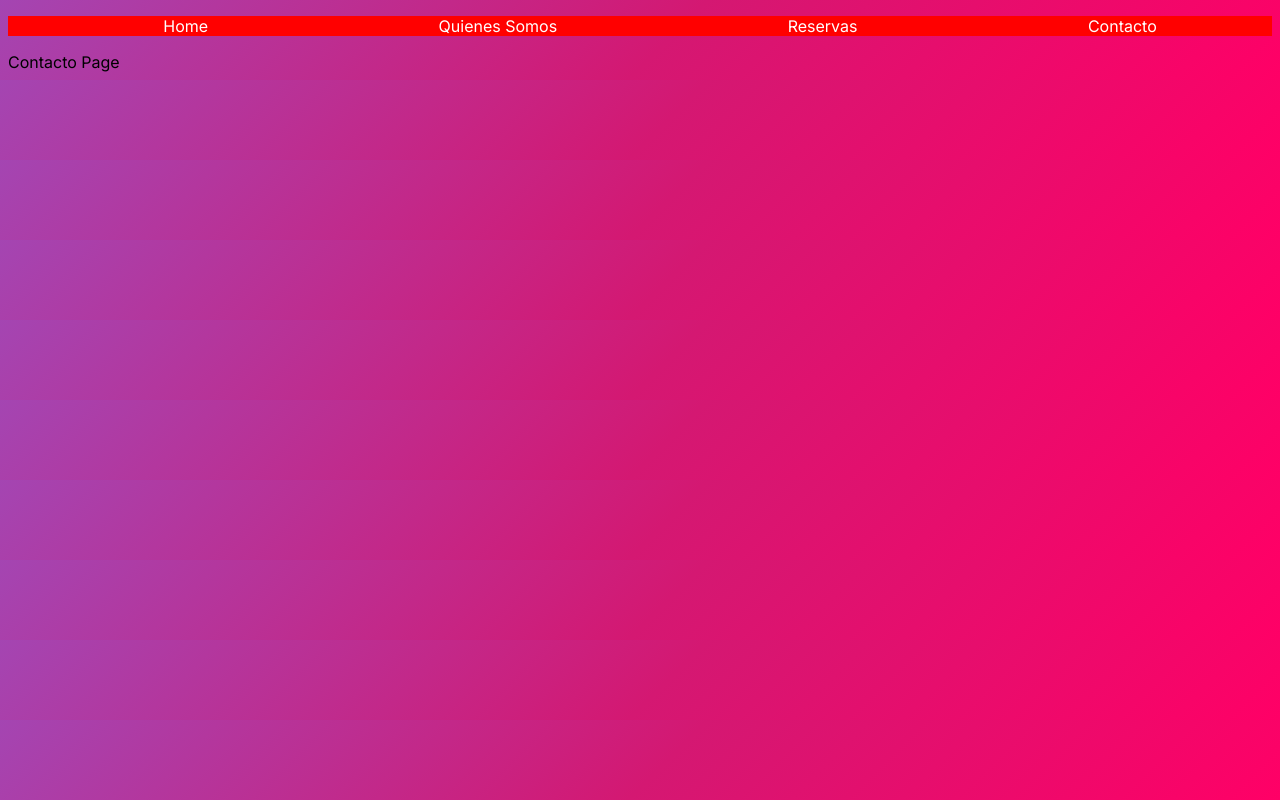
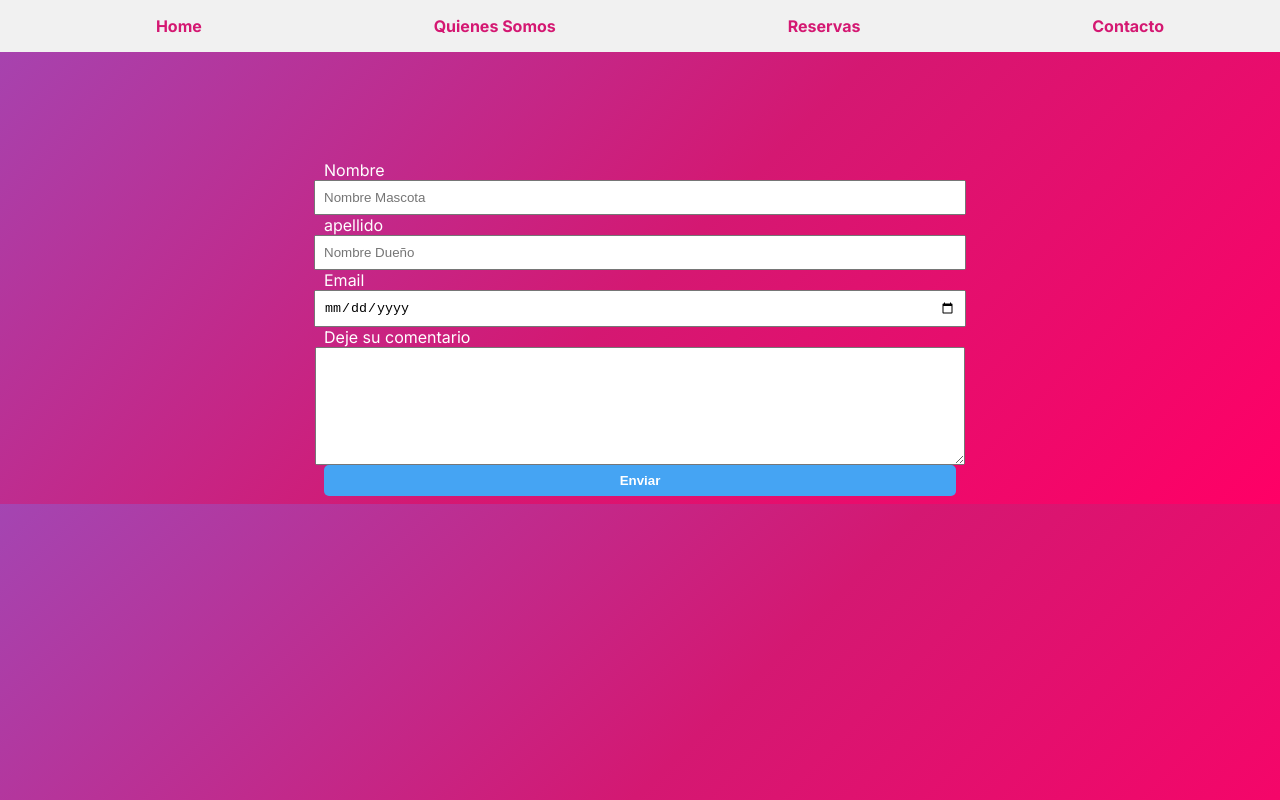
Before and after one commit to Tinchoraber/TP6-EFSI, a Next.js app: page /contacto in a window 1280 px wide. Built offline with nearby package versions, Linux system fonts and the light colour scheme.

Commit message:
Seguimos agregando estilos y terminamos reservas y empezamos contacto

```diff
--- a/app/components/Cita/Cita.module.css
+++ b/app/components/Cita/Cita.module.css
@@ -5,7 +5,7 @@
     color: black;
     margin-bottom: 20px;
     border-radius: 0;
-    width: 35vw;
+    width: 30vw;
 }
 .cita:first-of-type {
     border-top-left-radius: 1rem;
@@ -29,8 +29,9 @@
     justify-content: center;
 }
 
+
 .button{
-    width: 30%;
+    width: 100%;
     padding: .5rem;
     background-color: rgb(243, 69, 69);
     border: 0;
--- a/app/components/Form/Form.module.css
+++ b/app/components/Form/Form.module.css
@@ -22,14 +22,20 @@
 }
 
 .button{
-    width: 30%;
+    width: 50%;
+    box-sizing: border-box;
     padding: .5rem;
     background-color: rgb(69, 164, 243);
     border: 0;
     border-radius: 5px;
     color: white;
     font-weight: bold;
+}
+
+.divChico{
+    width: 50%;
+}
+.divChico label{
     display: flex;
-    justify-content: center;
-    align-items: center;
+    justify-content: flex-start;
 }
--- a/app/contacto/contacto.module.css
+++ b/app/contacto/contacto.module.css
@@ -0,0 +1,41 @@
+
+.formulario{
+    margin-top: 10rem;
+    display: flex;
+    flex-direction: column;
+    justify-content: center;
+    align-items: center;
+
+}
+
+.label {
+    color: white;
+}
+.input {
+    padding: .5rem;
+    width: 50%;
+}
+.textarea{
+    padding: .5rem;
+    width: 50%;
+    height: 100px;
+}
+
+.button{
+    width: 50%;
+    box-sizing: border-box;
+    padding: .5rem;
+    background-color: rgb(69, 164, 243);
+    border: 0;
+    border-radius: 5px;
+    color: white;
+    font-weight: bold;
+}
+
+.divChico{
+    width: 50%;
+}
+.divChico label{
+    display: flex;
+    justify-content: flex-start;
+}
--- a/app/contacto/page.js
+++ b/app/contacto/page.js
@@ -1,3 +1,31 @@
+"use client";
+import styles from './contacto.module.css'
+import React from 'react';
 export default function Contacto() {
-    return <div>Contacto Page</div>;
+
+    return (
+    <>
+    <div className={styles.papaform}>
+    <form className={styles.formulario}>
+          <div className={styles.divChico}>
+          <label className={styles.label}>Nombre</label>
+          </div>
+          <input type="text" name="nombre" className={styles.input} placeholder="Nombre Mascota" defaultValue=""/>
+          <div className={styles.divChico}>
+          <label className={styles.label}>apellido</label>
+          </div>
+          <input type="text" name="apellido" className={styles.input} placeholder="Nombre Dueño" defaultValue=""/>
+          <div className={styles.divChico}>
+          <label className={styles.label}>Email</label>
+          </div>
+          <input type="date" name="fecha" className={styles.input} placeholder="Fecha" defaultValue=""/>
+          <div className={styles.divChico}>
+          <label className={styles.label}>Deje su comentario</label>
+          </div>
+          <textarea name="sintomas" className={styles.textarea}></textarea>
+          <button type="submit" className={styles.button}>Enviar</button>
+      </form>
+      </div>
+    </>
+    );
   }
--- a/app/globals.css
+++ b/app/globals.css
@@ -3,9 +3,14 @@ body{
 
   }
   nav{
-    background-color: red;
+    background-color: rgb(241, 241, 241);
     padding: 0;
     margin: 0;
+    position: fixed;
+    top: 0;
+    left: 0;
+    z-index: 1000;
+    width: 100%;
   }
   ul{
     display: flex;
@@ -16,6 +21,7 @@ body{
     list-style-type: none;
   }
   a{
-    color: white;
+    color: #D41872;
     text-decoration: none;
+    font-weight: bold;
   }
--- a/app/reservas/reservas.module.css
+++ b/app/reservas/reservas.module.css
@@ -3,3 +3,6 @@
     grid-template-columns: 1fr 1fr ;
     grid-template-rows: 1f ;
 }
+.padre{
+    width: 100%;
+}
```
Also changed, not shown: app/components/Form/page.js (+13 -3 lines).
